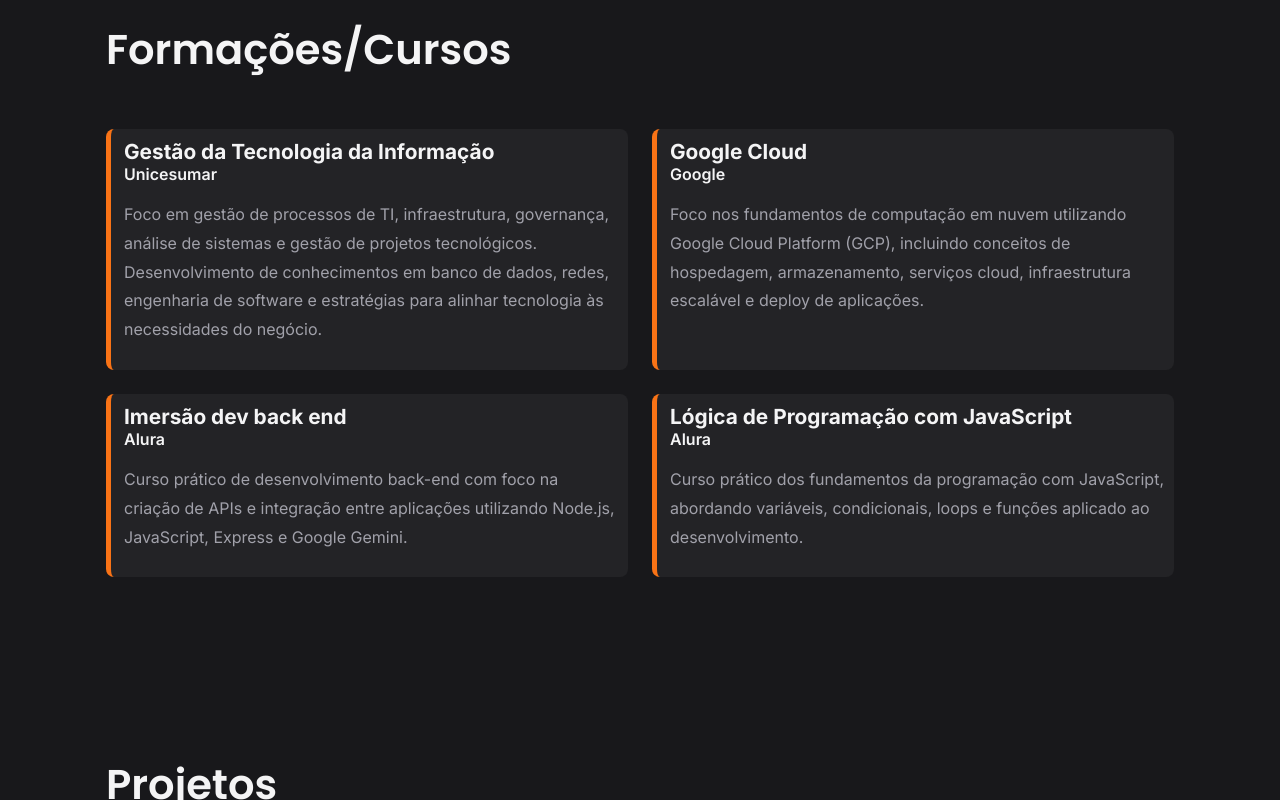
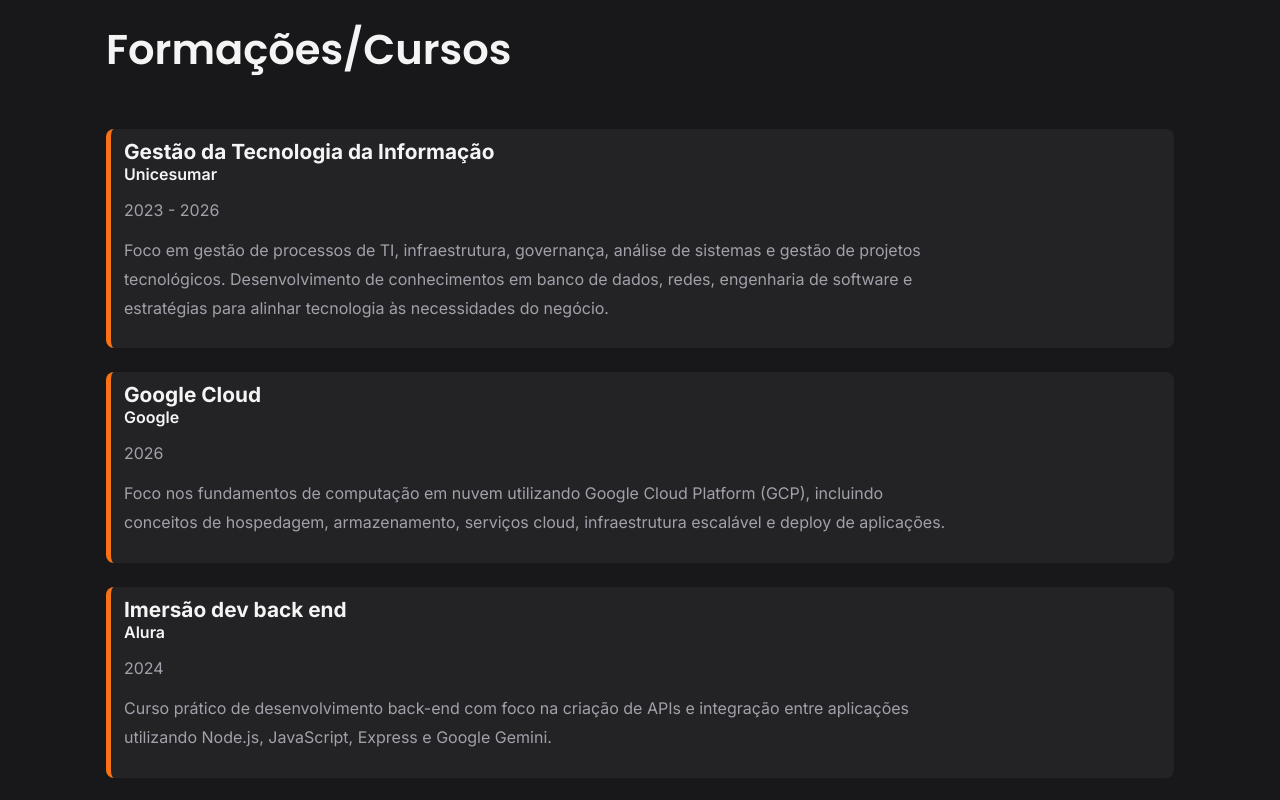
Before and after one commit to marcoshjunior/Meu-Portifolio-React, a React (Vite) app in the folder portifolio-react/: page / in a window 1280 px wide. Shown: the part 1460-2260 px from the top of the page. Built offline with nearby package versions, Linux system fonts and the light colour scheme.

Commit message:
adcionando o ano dos cursos

```diff
--- a/portifolio-react/src/components/Courses/Courses.jsx
+++ b/portifolio-react/src/components/Courses/Courses.jsx
@@ -13,6 +13,7 @@
             <article className={styles.card} key={group.title}>
               <h3>{group.title}</h3>
               <p className={styles.institution}>{group.institution}</p>
+              <p className={styles.year}>{group.year}</p>
               <p className={styles.description}>{group.description}</p>
             </article>
           ))}
--- a/portifolio-react/src/components/Courses/Courses.module.css
+++ b/portifolio-react/src/components/Courses/Courses.module.css
@@ -3,6 +3,7 @@
 .grid {
   display: grid;
   gap: 1.5rem;
+  grid-template-columns: repeat(1, 1fr);
 }
 
 .card {
@@ -29,13 +30,16 @@
   font-weight: 600;
   margin-top: 0;
 }
+.year {
+  color: var(--text-second);
+}
 .description {
   color: var(--text-second);
   line-height: 1.8;
 }
 
 @media (min-width: 768px) {
-  .grid {
-    grid-template-columns: repeat(2, 1fr);
+  .description {
+    width: 80%;
   }
 }
--- a/portifolio-react/src/data/portifolio.js
+++ b/portifolio-react/src/data/portifolio.js
@@ -108,24 +108,28 @@
   {
     title: "Gestão da Tecnologia da Informação",
     institution: "Unicesumar",
+    year: "2023 - 2026",
     description:
       "Foco em gestão de processos de TI, infraestrutura, governança, análise de sistemas e gestão de projetos tecnológicos. Desenvolvimento de conhecimentos em banco de dados, redes, engenharia de software e estratégias para alinhar tecnologia às necessidades do negócio.",
   },
   {
     title: "Google Cloud",
     institution: "Google",
+    year: "2026",
     description:
       "Foco nos fundamentos de computação em nuvem utilizando Google Cloud Platform (GCP), incluindo conceitos de hospedagem, armazenamento, serviços cloud, infraestrutura escalável e deploy de aplicações.",
   },
   {
     title: "Imersão dev back end",
     institution: "Alura",
+    year: "2024",
     description:
       "Curso prático de desenvolvimento back-end com foco na criação de APIs e integração entre aplicações utilizando Node.js, JavaScript, Express e Google Gemini.",
   },
   {
     title: "Lógica de Programação com JavaScript",
     institution: "Alura",
+    year: "2024",
     description:
       "Curso prático dos fundamentos da programação com JavaScript, abordando variáveis, condicionais, loops e funções aplicado ao desenvolvimento.",
   },
```
Also changed, not shown: portifolio-react/src/assets/images/img-linktree.png.
